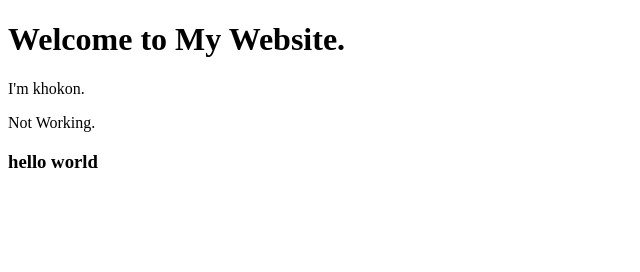
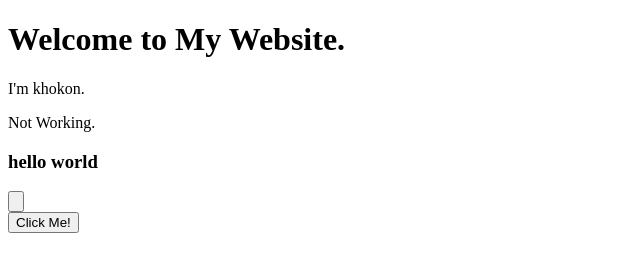
Before and after one commit to iamsabuz02/my-website, a plain HTML site: page index.html in a window 1280 px wide. Shown: the whole page, without its empty margins (0-640 px from the left). Drawn offline with Linux system fonts and the light colour scheme.

Commit message:
Done Adding Button

```diff
--- a/index.html
+++ b/index.html
@@ -12,6 +12,10 @@
     <p>I'm khokon.</p>
     <p>Not Working.</p>
     <h3>hello world</h3>
+
+    <input type="button">
+    <br>
+    <button>Click Me!</button>
 </body>
 
 </html>
```
